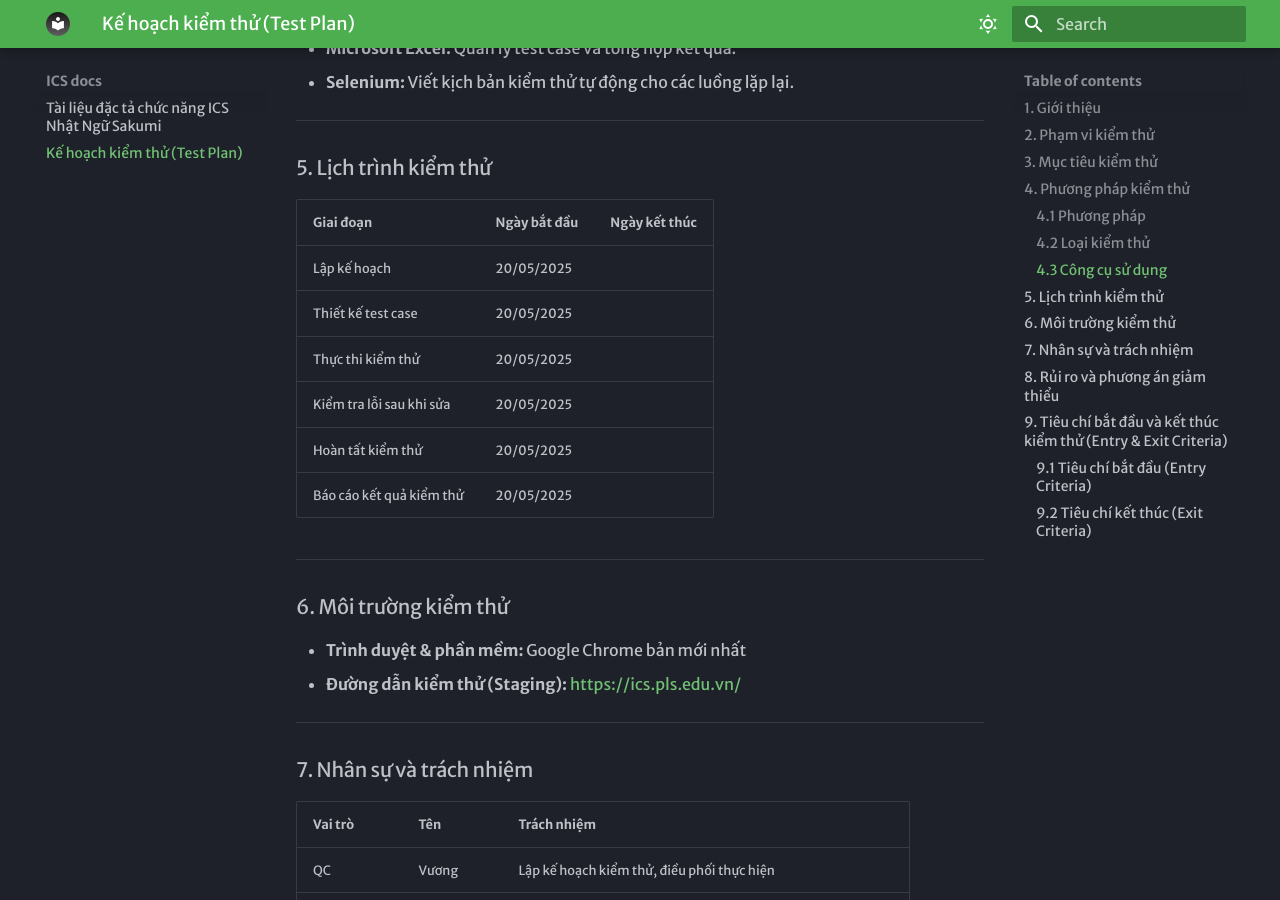
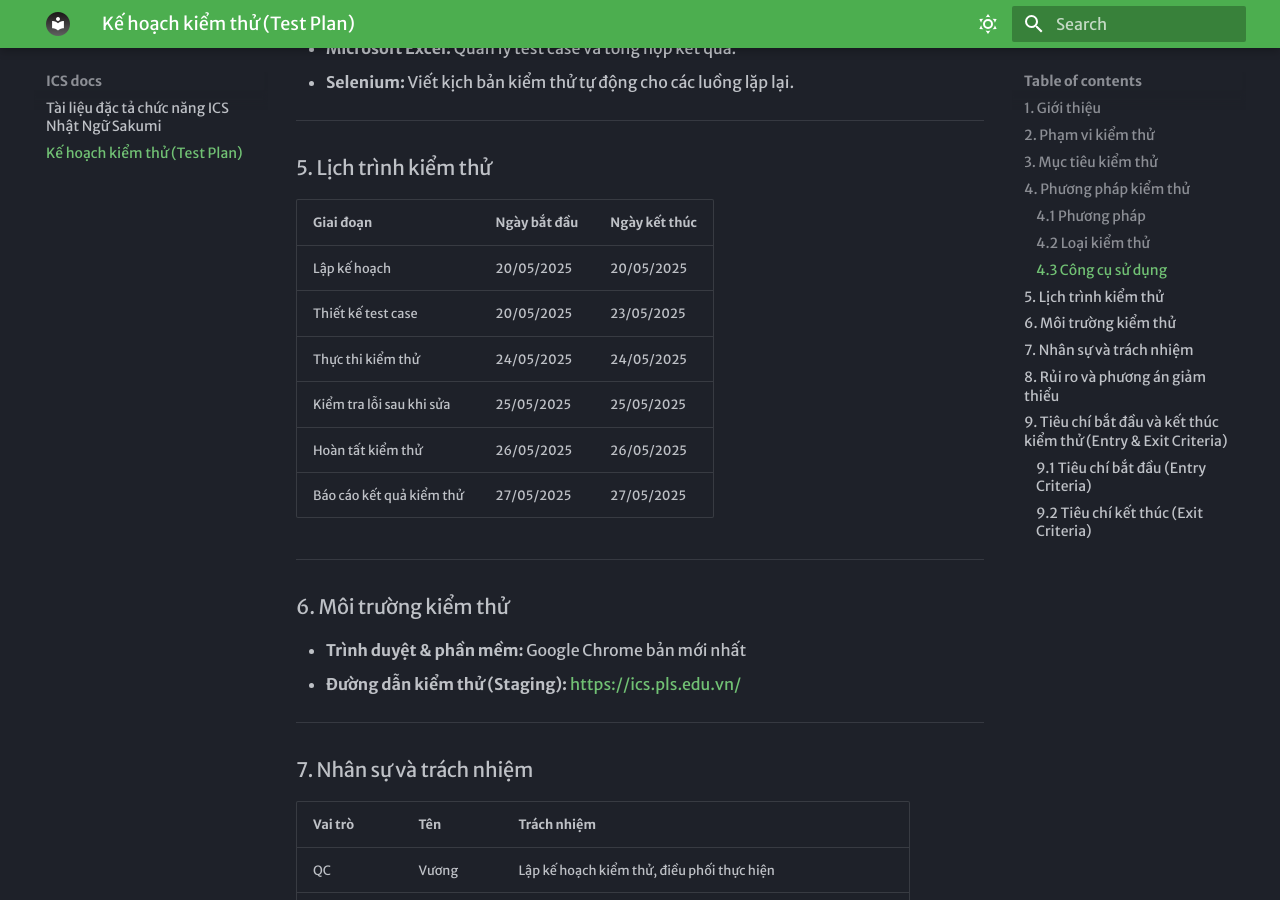
Before and after one commit to yeusone98/Function_Specification_ICS, an MkDocs documentation site: the page built from docs/testplan.md, in a window 1280 px wide and 900 px high, scrolled down 2291 px. Built offline with MkDocs 1.6.1 and Material for MkDocs 9.7.7, drawn with Linux system fonts in a browser that asks for light colours; some web fonts are replaced.

Commit message:
Update testplan.md

```diff
--- a/docs/testplan.md
+++ b/docs/testplan.md
@@ -79,12 +79,12 @@ Kiểm thử tất cả các chức năng trong module **Quản lý lớp học*
 
 | **Giai đoạn**            | **Ngày bắt đầu** | **Ngày kết thúc** |
 |--------------------------|------------------|--------------------|
-| Lập kế hoạch             | 20/05/2025       |                    |
-| Thiết kế test case       | 20/05/2025       |                    |
-| Thực thi kiểm thử        | 20/05/2025       |                    |
-| Kiểm tra lỗi sau khi   sửa     | 20/05/2025       |                    |
-| Hoàn tất kiểm thử        | 20/05/2025       |                    |
-| Báo cáo kết quả kiểm thử | 20/05/2025       |                    |
+| Lập kế hoạch             | 20/05/2025       |          20/05/2025          |
+| Thiết kế test case       | 20/05/2025       |       23/05/2025             |
+| Thực thi kiểm thử        | 24/05/2025       |         	24/05/2025	           |
+| Kiểm tra lỗi sau khi   sửa     | 25/05/2025       |        25/05/2025            |
+| Hoàn tất kiểm thử        | 26/05/2025       |       26/05/2025             |
+| Báo cáo kết quả kiểm thử | 27/05/2025       |        27/05/2025            |
 
 ---
 
```
